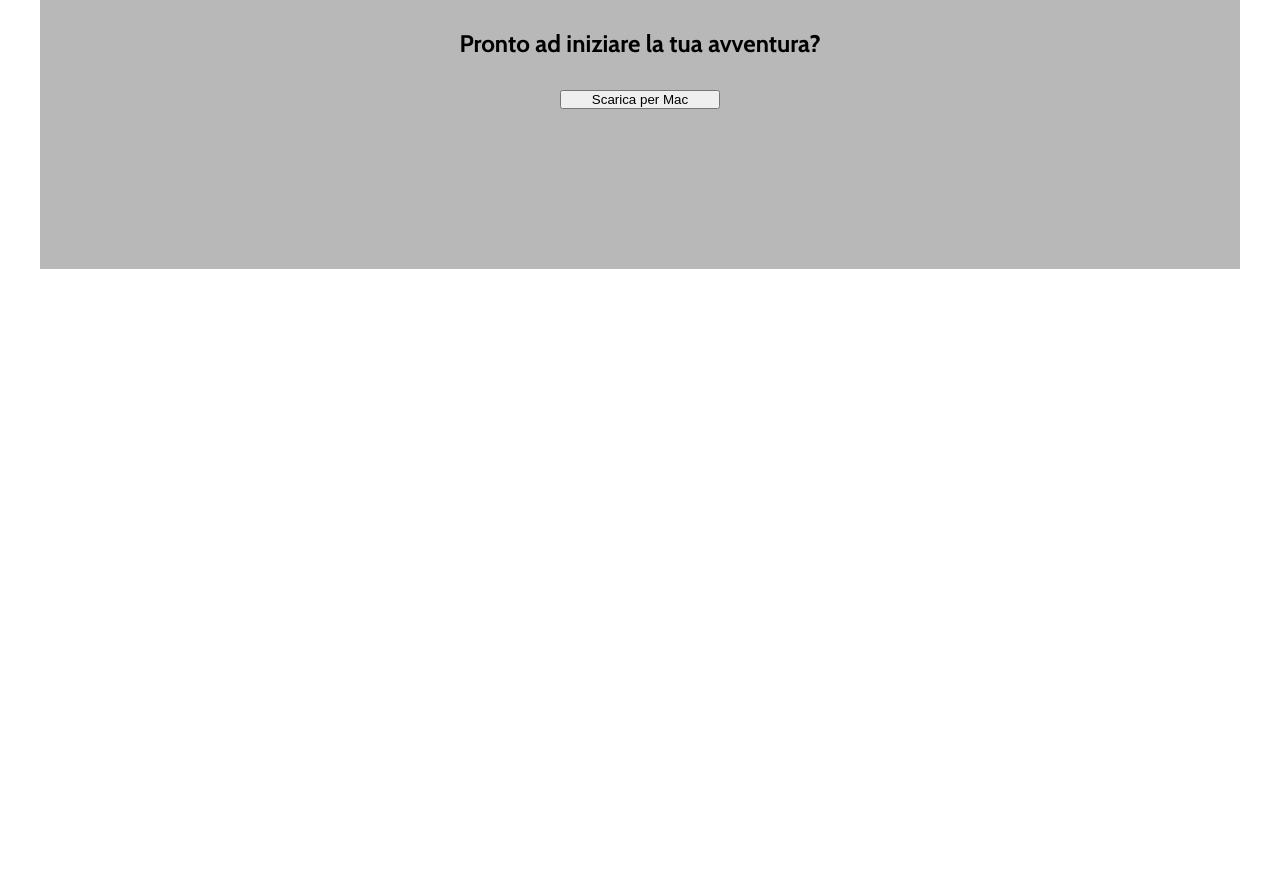
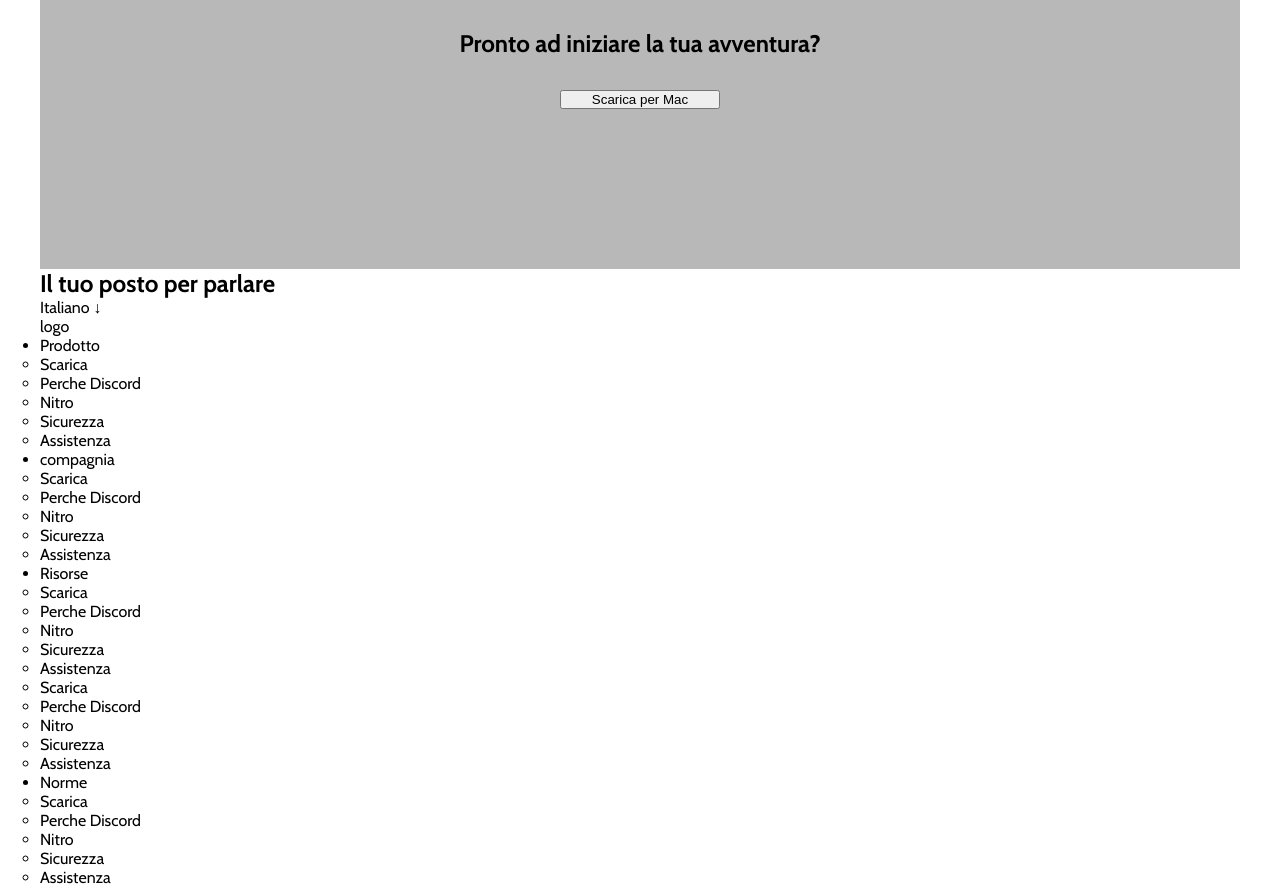
Before and after one commit to Ortello7/htmlcss-struttura-discord, a plain HTML site: page index.html in a window 1280 px wide. Shown: the part 2634-3521 px from the top of the page. Before the commit the page ends 2903 px from the top, so only its background shows below. Drawn offline with nearby package versions, Linux system fonts and the light colour scheme.

Commit message:
aggiunzione prima section in index

```diff
--- a/index.html
+++ b/index.html
@@ -52,5 +52,66 @@
             <button class="mac">Scarica per Mac</button>
         </div>
     </main>
-    <footer></footer>
+    <footer>
+        <section>
+            <div class="footer-flex">
+                <div class="social">
+                    <h1 class="titolo-footer">Il tuo posto per parlare</h1>
+                    <p>Italiano &DownArrow;</p>
+                    <p>logo</p>
+                </div>
+                <div class="links">
+                    <ul>
+                        <li class="blue">Prodotto
+                            <ul>
+                                <li>Scarica</li>
+                                <li>Perche Discord</li>
+                                <li>Nitro</li>
+                                <li>Sicurezza</li>
+                                <li>Assistenza</li>
+                            </ul>
+                        </li>
+                    </ul>
+                    <ul>
+                        <li class="blue">compagnia
+                            <ul>
+                                <li>Scarica</li>
+                                <li>Perche Discord</li>
+                                <li>Nitro</li>
+                                <li>Sicurezza</li>
+                                <li>Assistenza</li>
+
+                            </ul>
+                    </ul>
+                    <ul>
+                        <li class="blue">Risorse
+                            <ul>
+                                <li>Scarica</li>
+                                <li>Perche Discord</li>
+                                <li>Nitro</li>
+                                <li>Sicurezza</li>
+                                <li>Assistenza</li>
+                                <li>Scarica</li>
+                                <li>Perche Discord</li>
+                                <li>Nitro</li>
+                                <li>Sicurezza</li>
+                                <li>Assistenza</li>
+                            </ul>
+                        </li>
+                    </ul>
+                    <ul>
+                        <li class="blue">Norme
+                            <ul>
+                                <li>Scarica</li>
+                                <li>Perche Discord</li>
+                                <li>Nitro</li>
+                                <li>Sicurezza</li>
+                                <li>Assistenza</li>
+                            </ul>
+                        </li>
+                    </ul>
+                </div>
+            </div>
+        </section>
+    </footer>
 </body>
```
